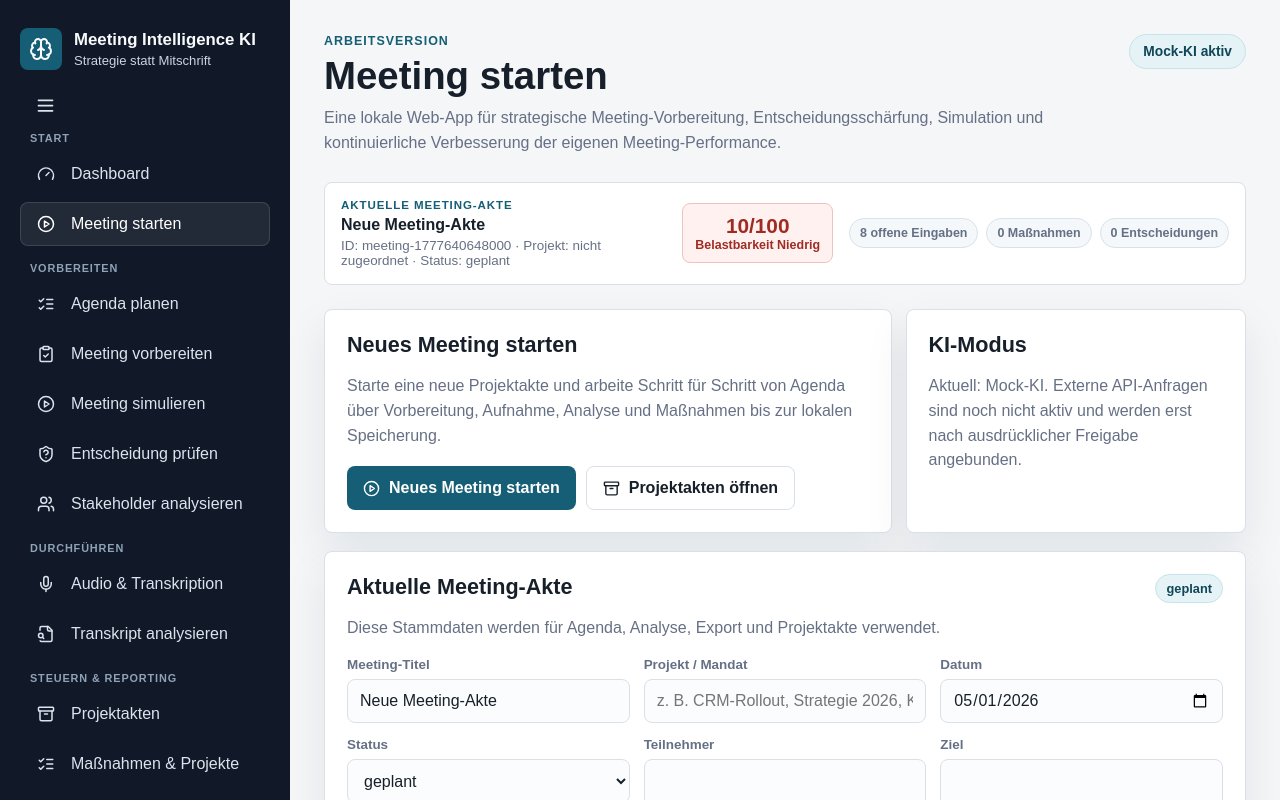
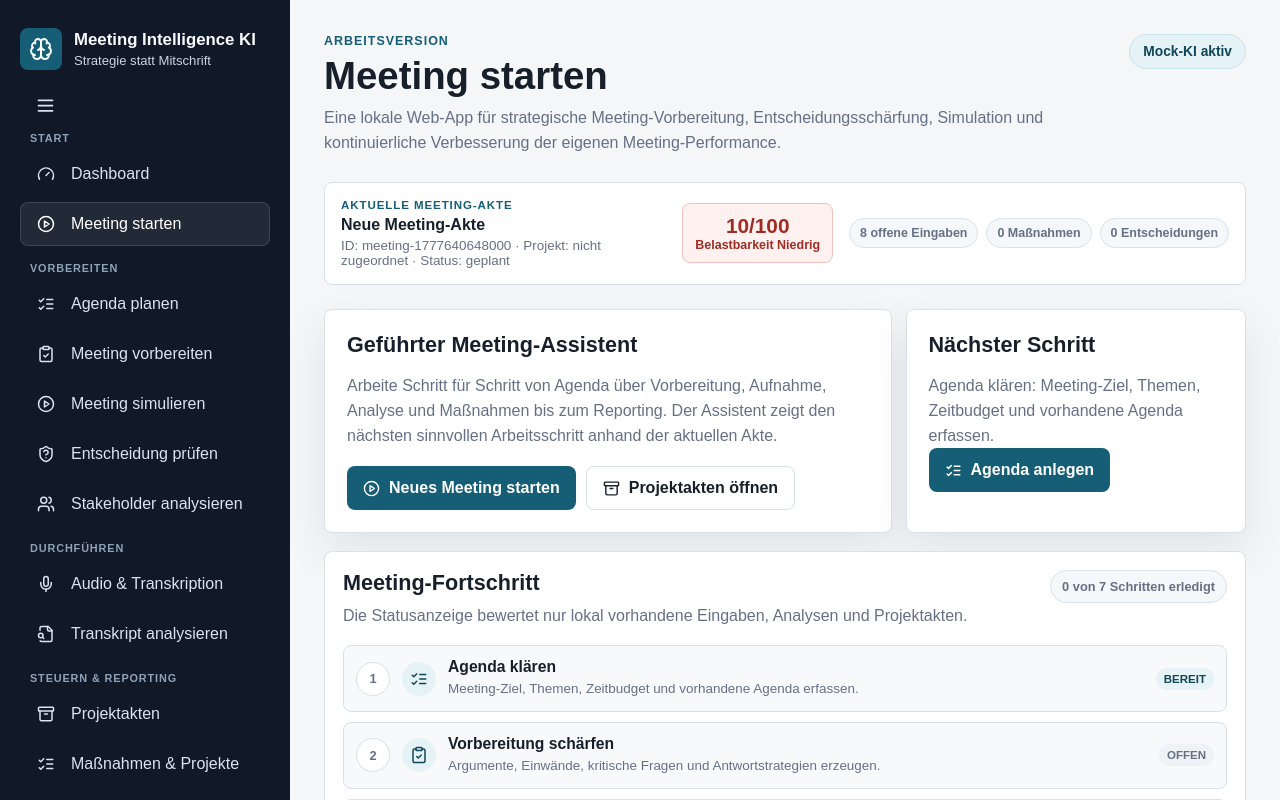
Before and after one commit to BM1964-25/Ki-Meeting, a Next.js app: page / in a window 1280 px wide. Both pictures are taken after a click on the button "Meeting starten". Shown: the top 800 px of the page. Built offline with nearby package versions, Linux system fonts and the light colour scheme.

Commit message:
Add guided meeting workflow assistant

```diff
--- a/app/globals.css
+++ b/app/globals.css
@@ -567,7 +567,7 @@ h3 {
 .workflow-steps {
   display: grid;
   gap: 14px;
-  grid-template-columns: repeat(5, minmax(0, 1fr));
+  grid-template-columns: repeat(4, minmax(0, 1fr));
 }
 
 .workflow-step {
@@ -577,6 +577,7 @@ h3 {
   display: grid;
   gap: 10px;
   padding: 16px;
+  position: relative;
 }
 
 .workflow-step > svg {
@@ -591,6 +592,139 @@ h3 {
   color: var(--muted);
   line-height: 1.45;
   margin: 0;
+}
+
+.workflow-step__status,
+.workflow-timeline-step__status {
+  border-radius: 999px;
+  display: inline-flex;
+  font-size: 0.72rem;
+  font-weight: 900;
+  justify-self: start;
+  padding: 5px 8px;
+  text-transform: uppercase;
+}
+
+.workflow-step__status--erledigt,
+.workflow-timeline-step--erledigt .workflow-timeline-step__status {
+  background: #e7f6ee;
+  color: var(--green);
+}
+
+.workflow-step__status--bereit,
+.workflow-timeline-step--bereit .workflow-timeline-step__status {
+  background: #e6f3f6;
+  color: var(--primary-dark);
+}
+
+.workflow-step__status--in-arbeit,
+.workflow-timeline-step--in-arbeit .workflow-timeline-step__status {
+  background: #fff4d7;
+  color: #7a4b00;
+}
+
+.workflow-step__status--offen,
+.workflow-timeline-step--offen .workflow-timeline-step__status {
+  background: #eef2f6;
+  color: var(--muted);
+}
+
+.workflow-assistant-panel {
+  background: #ffffff;
+  border: 1px solid var(--line);
+  border-radius: 8px;
+  display: grid;
+  gap: 16px;
+  padding: 18px;
+}
+
+.workflow-assistant-panel__header {
+  align-items: start;
+  display: flex;
+  gap: 16px;
+  justify-content: space-between;
+}
+
+.workflow-assistant-panel__header h2 {
+  margin-bottom: 8px;
+}
+
+.workflow-assistant-panel__meta {
+  background: #f4f8fa;
+  border: 1px solid #d8e2ea;
+  border-radius: 999px;
+  color: var(--muted);
+  font-size: 0.8rem;
+  font-weight: 900;
+  padding: 8px 11px;
+  white-space: nowrap;
+}
+
+.workflow-timeline {
+  display: grid;
+  gap: 10px;
+}
+
+.workflow-timeline-step {
+  align-items: center;
+  background: #f7f9fb;
+  border: 1px solid var(--line);
+  border-radius: 8px;
+  color: var(--text);
+  display: grid;
+  gap: 12px;
+  grid-template-columns: 34px 34px minmax(0, 1fr) auto;
+  padding: 12px;
+  text-align: left;
+  width: 100%;
+}
+
+.workflow-timeline-step:hover {
+  background: #ffffff;
+  border-color: #c9d6df;
+}
+
+.workflow-timeline-step--erledigt {
+  background: #f3f8f5;
+  border-color: #b7dfc8;
+}
+
+.workflow-timeline-step__index,
+.workflow-timeline-step__icon {
+  align-items: center;
+  border-radius: 999px;
+  display: inline-flex;
+  height: 34px;
+  justify-content: center;
+  width: 34px;
+}
+
+.workflow-timeline-step__index {
+  background: #ffffff;
+  border: 1px solid var(--line);
+  color: var(--muted);
+  font-size: 0.8rem;
+  font-weight: 900;
+}
+
+.workflow-timeline-step__icon {
+  background: #e6f3f6;
+  color: var(--primary-dark);
+}
+
+.workflow-timeline-step__content {
+  display: grid;
+  gap: 4px;
+}
+
+.workflow-timeline-step__content strong {
+  font-size: 0.98rem;
+}
+
+.workflow-timeline-step__content small {
+  color: var(--muted);
+  font-size: 0.84rem;
+  line-height: 1.4;
 }
 
 .meeting-file-card {
@@ -2553,6 +2687,8 @@ h3 {
   .cross-action-panel__header,
   .cross-action-row,
   .project-dashboard-grid,
+  .workflow-assistant-panel__header,
+  .workflow-timeline-step,
   .report-hero,
   .report-readiness,
   .report-export-grid,
--- a/app/page.tsx
+++ b/app/page.tsx
@@ -678,6 +678,104 @@ export default function Home() {
     transcriptText,
     transcription
   ]);
+  const workflowAssistantSteps = useMemo(() => {
+    const hasAgenda = Boolean(agenda) || hasMeaningfulText(agendaInput.existingAgenda || agendaInput.agendaText, 20);
+    const hasPreparation = Boolean(preparation);
+    const hasRecordingInput = Boolean(audioBlob) || Boolean(transcription) || hasMeaningfulText(transcriptText, 40);
+    const hasTranscriptAnalysis = Boolean(transcript);
+    const hasSavedCurrentArchive = savedArchives.some((archive) => archive.id === currentArchiveId);
+    const hasMeasures = Boolean(transcript?.actionPlan.length) || allArchiveActions.length > 0;
+    const hasReportBase = hasTranscriptAnalysis || hasSavedCurrentArchive;
+    const statusLabel = (done: boolean, ready: boolean, active = false) => {
+      if (done) {
+        return "erledigt";
+      }
+
+      if (active) {
+        return "in Arbeit";
+      }
+
+      if (ready) {
+        return "bereit";
+      }
+
+      return "offen";
+    };
+
+    return [
+      {
+        title: "Agenda klären",
+        detail: "Meeting-Ziel, Themen, Zeitbudget und vorhandene Agenda erfassen.",
+        target: "agenda" as AreaId,
+        icon: ListChecks,
+        status: statusLabel(hasAgenda, true),
+        primaryAction: hasAgenda ? "Agenda prüfen" : "Agenda anlegen"
+      },
+      {
+        title: "Vorbereitung schärfen",
+        detail: "Argumente, Einwände, kritische Fragen und Antwortstrategien erzeugen.",
+        target: "prepare" as AreaId,
+        icon: ClipboardCheck,
+        status: statusLabel(hasPreparation, hasAgenda || hasMeaningfulText(meetingMetadata.goal, 10)),
+        primaryAction: hasPreparation ? "Vorbereitung öffnen" : "Vorbereiten"
+      },
+      {
+        title: "Meeting durchführen",
+        detail: "Audio aufnehmen, vorhandene Audiodatei nutzen oder Rohtranskript einfügen.",
+        target: "record" as AreaId,
+        icon: Mic,
+        status: statusLabel(hasRecordingInput, hasPreparation || hasAgenda),
+        primaryAction: hasRecordingInput ? "Aufnahme prüfen" : "Aufnahme starten"
+      },
+      {
+        title: "Transkript analysieren",
+        detail: "Entscheidungen, Risiken, offene Punkte, nicht Gesagtes und Maßnahmen ableiten.",
+        target: "transcript" as AreaId,
+        icon: FileSearch,
+        status: statusLabel(hasTranscriptAnalysis, hasRecordingInput),
+        primaryAction: hasTranscriptAnalysis ? "Analyse öffnen" : "Analysieren"
+      },
+      {
+        title: "Projektakte sichern",
+        detail: "Arbeitsstand lokal speichern, laden, prüfen und für spätere Analysen bereithalten.",
+        target: "archives" as AreaId,
+        icon: Archive,
+        status: statusLabel(hasSavedCurrentArchive, hasTranscriptAnalysis || hasPreparation, !hasSavedCurrentArchive && currentArchiveId !== ""),
+        primaryAction: hasSavedCurrentArchive ? "Akte öffnen" : "Akte speichern"
+      },
+      {
+        title: "Maßnahmen steuern",
+        detail: "Maßnahmenregister, Projekt-Dashboard und Review vor dem nächsten Meeting nutzen.",
+        target: "projects" as AreaId,
+        icon: ListChecks,
+        status: statusLabel(hasMeasures, hasTranscriptAnalysis || allArchiveActions.length > 0),
+        primaryAction: hasMeasures ? "Cockpit öffnen" : "Maßnahmen prüfen"
+      },
+      {
+        title: "Reporting erzeugen",
+        detail: "Management-Protokoll, Entscheidungsnotiz und Maßnahmenliste exportieren.",
+        target: "reports" as AreaId,
+        icon: FileText,
+        status: statusLabel(false, hasReportBase),
+        primaryAction: "Reporting öffnen"
+      }
+    ];
+  }, [
+    agenda,
+    agendaInput.agendaText,
+    agendaInput.existingAgenda,
+    allArchiveActions.length,
+    audioBlob,
+    currentArchiveId,
+    meetingMetadata.goal,
+    preparation,
+    savedArchives,
+    transcript,
+    transcriptText,
+    transcription
+  ]);
+  const nextWorkflowStep = workflowAssistantSteps.find((step) => step.status !== "erledigt") ?? workflowAssistantSteps[workflowAssistantSteps.length - 1];
+  const NextWorkflowIcon = nextWorkflowStep.icon;
 
   useEffect(() => {
     if (recordingState !== "recording" || !startedAtRef.current) {
@@ -2020,10 +2118,10 @@ export default function Home() {
           <section className="section">
             <div className="workflow-hero">
               <article className="card">
-                <h2>Neues Meeting starten</h2>
+                <h2>Geführter Meeting-Assistent</h2>
                 <p className="lead">
-                  Starte eine neue Projektakte und arbeite Schritt für Schritt von Agenda über Vorbereitung,
-                  Aufnahme, Analyse und Maßnahmen bis zur lokalen Speicherung.
+                  Arbeite Schritt für Schritt von Agenda über Vorbereitung, Aufnahme, Analyse und Maßnahmen bis zum Reporting.
+                  Der Assistent zeigt den nächsten sinnvollen Arbeitsschritt anhand der aktuellen Akte.
                 </p>
                 <div className="button-row">
                   <button className="primary-button" onClick={startNewMeeting} type="button">
@@ -2035,13 +2133,45 @@ export default function Home() {
                 </div>
               </article>
               <article className="card">
-                <h2>KI-Modus</h2>
+                <h2>Nächster Schritt</h2>
                 <p className="lead">
-                  Aktuell: {aiMode === "api" && anthropicConnectionState === "connected" ? `${apiProvider === "anthropic" ? "Anthropic" : "OpenAI"} vorbereitet` : "Mock-KI"}.
-                  Externe API-Anfragen sind noch nicht aktiv und werden erst nach ausdrücklicher Freigabe angebunden.
+                  {nextWorkflowStep.title}: {nextWorkflowStep.detail}
                 </p>
+                <button className="primary-button" onClick={() => setActiveArea(nextWorkflowStep.target)} type="button">
+                  <NextWorkflowIcon size={17} /> {nextWorkflowStep.primaryAction}
+                </button>
               </article>
             </div>
+            <section className="workflow-assistant-panel">
+              <div className="workflow-assistant-panel__header">
+                <div>
+                  <h2>Meeting-Fortschritt</h2>
+                  <p className="lead">Die Statusanzeige bewertet nur lokal vorhandene Eingaben, Analysen und Projektakten.</p>
+                </div>
+                <span className="workflow-assistant-panel__meta">{workflowAssistantSteps.filter((step) => step.status === "erledigt").length} von {workflowAssistantSteps.length} Schritten erledigt</span>
+              </div>
+              <div className="workflow-timeline">
+                {workflowAssistantSteps.map((step, index) => {
+                  const Icon = step.icon;
+                  return (
+                    <button
+                      className={`workflow-timeline-step workflow-timeline-step--${step.status.replace(" ", "-")}`}
+                      key={step.title}
+                      onClick={() => setActiveArea(step.target)}
+                      type="button"
+                    >
+                      <span className="workflow-timeline-step__index">{index + 1}</span>
+                      <span className="workflow-timeline-step__icon"><Icon size={18} aria-hidden="true" /></span>
+                      <span className="workflow-timeline-step__content">
+                        <strong>{step.title}</strong>
+                        <small>{step.detail}</small>
+                      </span>
+                      <span className="workflow-timeline-step__status">{step.status}</span>
+                    </button>
+                  );
+                })}
+              </div>
+            </section>
             <article className="card meeting-file-card">
               <div className="meeting-file-card__header">
                 <div>
@@ -2089,23 +2219,16 @@ export default function Home() {
               </div>
             </article>
             <div className="workflow-steps">
-              {[
-                { title: "1. Agenda", detail: "Agenda entwerfen, bestehende Agenda einfügen oder Datei laden.", target: "agenda" as AreaId, icon: ListChecks },
-                { title: "2. Vorbereitung", detail: "Argumente, Einwände, kritische Fragen und Antwortstrategien vorbereiten.", target: "prepare" as AreaId, icon: ClipboardCheck },
-                { title: "3. Aufnahme", detail: "Meeting aufnehmen oder Audio hochladen und Transkript erzeugen.", target: "record" as AreaId, icon: Mic },
-                { title: "4. Analyse", detail: "Rohtranskript, Entscheidungen, Risiken und Maßnahmen analysieren.", target: "transcript" as AreaId, icon: FileSearch },
-                { title: "5. Projektakte", detail: "Arbeitsstand lokal speichern, exportieren oder gespeicherte Akten laden.", target: "archives" as AreaId, icon: Archive },
-                { title: "6. Maßnahmen", detail: "Projektübergreifendes Register, Dashboard und Review für Folge-Meetings nutzen.", target: "projects" as AreaId, icon: ListChecks },
-                { title: "7. Reporting", detail: "Management-Berichte, Maßnahmenlisten und Entscheidungsnotizen exportieren.", target: "reports" as AreaId, icon: FileText }
-              ].map((step) => {
+              {workflowAssistantSteps.map((step, index) => {
                 const Icon = step.icon;
                 return (
                   <article className="workflow-step" key={step.title}>
                     <Icon size={22} aria-hidden="true" />
-                    <h3>{step.title}</h3>
+                    <span className={`workflow-step__status workflow-step__status--${step.status.replace(" ", "-")}`}>{step.status}</span>
+                    <h3>{index + 1}. {step.title}</h3>
                     <p>{step.detail}</p>
                     <button className="secondary-button" onClick={() => setActiveArea(step.target)} type="button">
-                      Öffnen
+                      {step.primaryAction}
                     </button>
                   </article>
                 );
```
